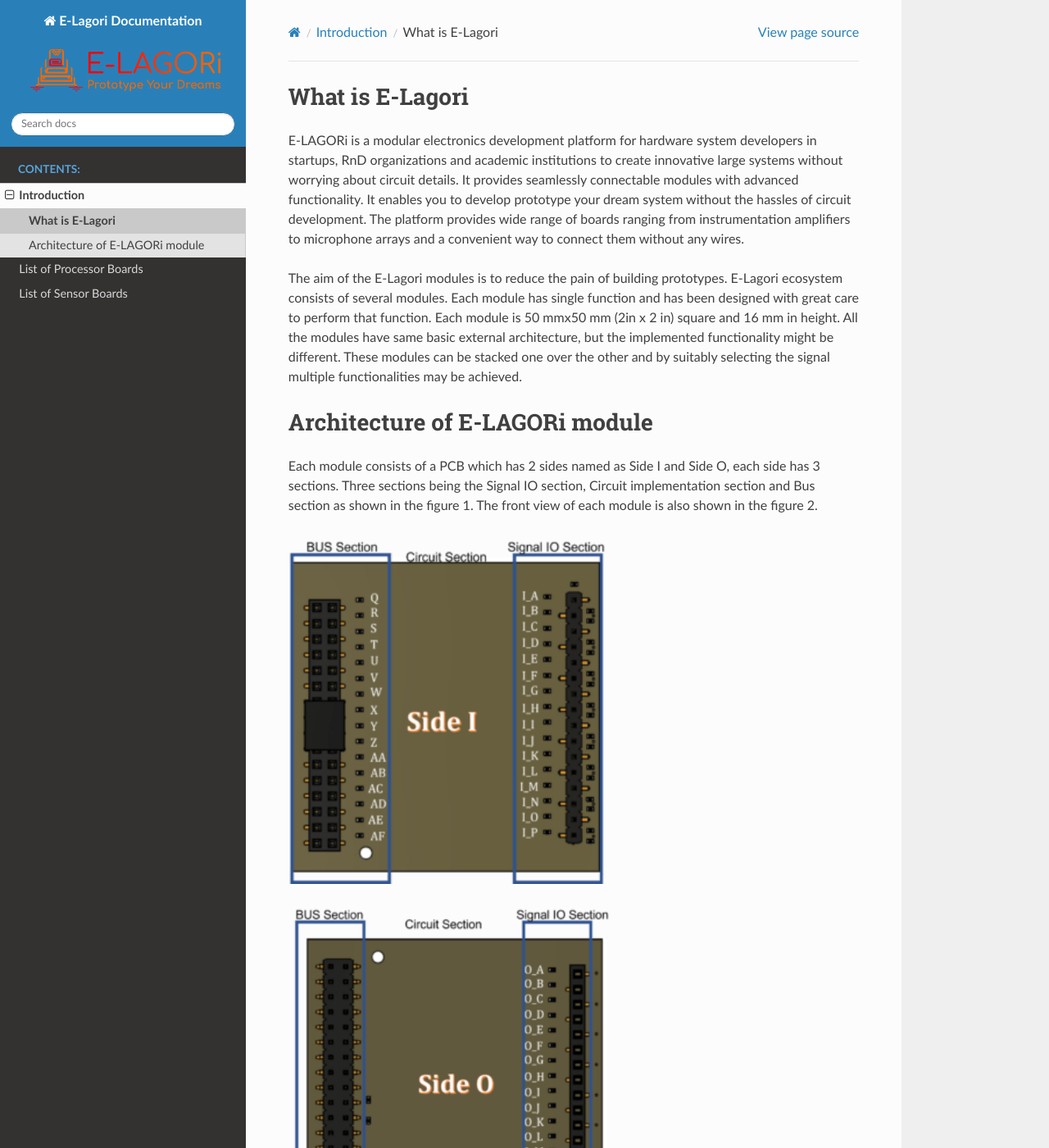
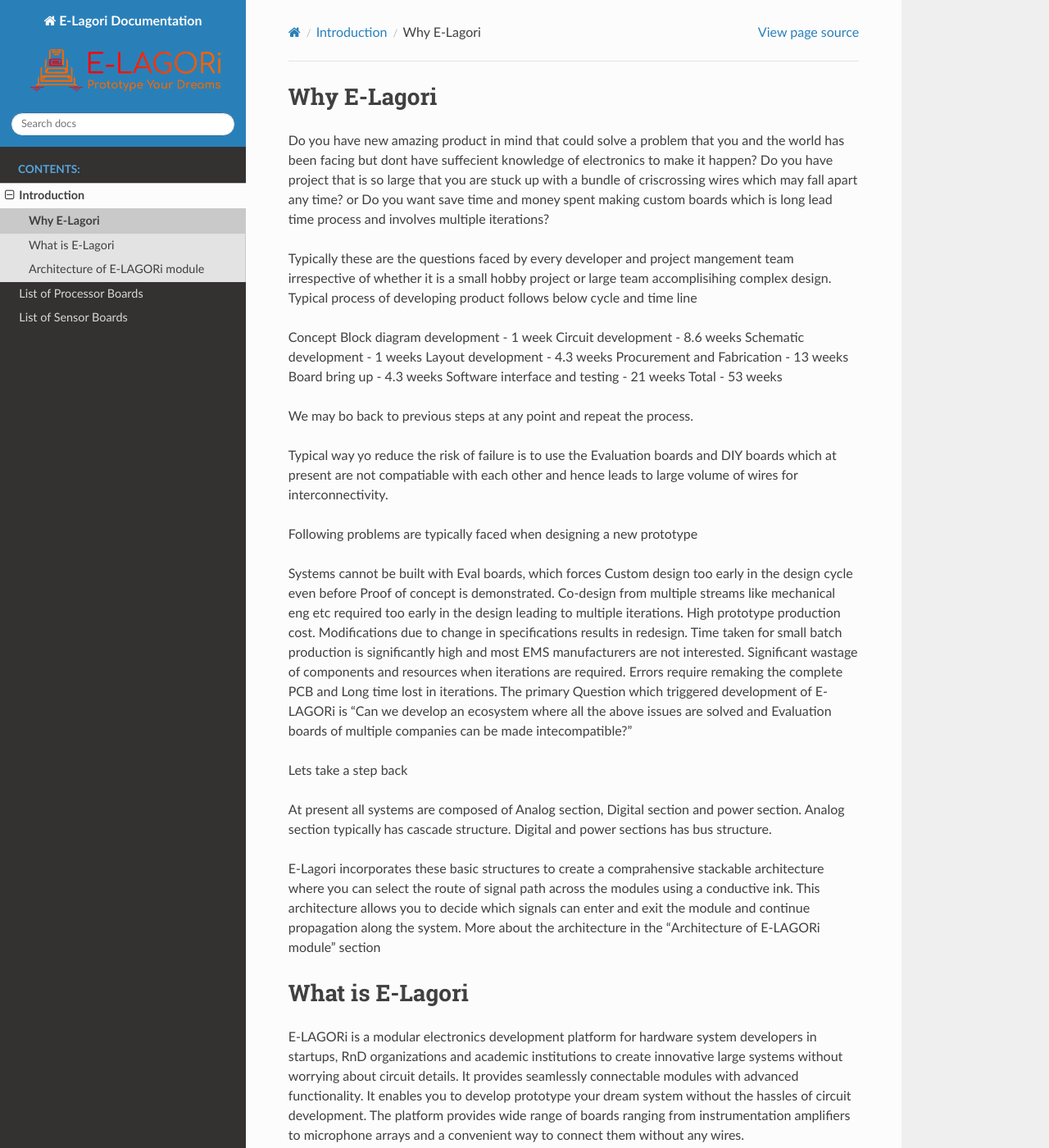
Before and after one commit to E-Lagori-Boards/e-lagori-docs, a Sphinx documentation site: the page built from docs/introduction/what-is-elagori.rst, in a window 1280 px wide and 1400 px high. Shown: the whole window at 82% size. Built offline with Sphinx 7.4.7 and the Read the Docs theme 2.0.0, drawn with Linux system fonts in a browser that asks for light colours; pages that are not in the unit, such as notebooks, are missing from menus.

Commit message:
Update what-is-elagori.rst
Added Why E-LAGORi

```diff
--- a/docs/introduction/what-is-elagori.rst
+++ b/docs/introduction/what-is-elagori.rst
@@ -1,3 +1,33 @@
+++++++++++++++++
+Why E-Lagori
+++++++++++++++++
+Do you have new amazing product in mind that could solve a problem that you and the world has been facing but dont have suffecient knowledge of electronics to make it happen? Do you have project that is so large that you are stuck up with a bundle of criscrossing wires which may fall apart any time? or Do you want save time and money spent making custom boards which is long lead time process and involves multiple iterations?
+
+Typically these are the questions faced by every developer and project mangement team irrespective of whether it is a small hobby project or large team accomplisihing complex design. Typical process of developing product follows below cycle and time line
+
+Concept Block diagram development - 1 week Circuit development - 8.6 weeks Schematic development - 1 weeks Layout development - 4.3 weeks Procurement and Fabrication - 13 weeks Board bring up - 4.3 weeks Software interface and testing - 21 weeks Total - 53 weeks
+
+We may bo back to previous steps at any point and repeat the process.
+
+Typical way yo reduce the risk of failure is to use the Evaluation boards and DIY boards which at present are not compatiable with each other and hence leads to large volume of wires for interconnectivity.
+
+Following problems are typically faced when designing a new prototype
+
+Systems cannot be built with Eval boards, which forces Custom design too early in the design cycle even before Proof of concept is demonstrated.
+Co-design from multiple streams like mechanical eng etc required too early in the design leading to multiple iterations.
+High prototype production cost.
+Modifications due to change in specifications results in redesign.
+Time taken for small batch production is significantly high and most EMS manufacturers are not interested.
+Significant wastage of components and resources when iterations are required.
+Errors require remaking the complete PCB and Long time lost in iterations.
+The primary Question which triggered development of E-LAGORi is "Can we develop an ecosystem where all the above issues are solved and Evaluation boards of multiple companies can be made intecompatible?"
+
+Lets take a step back
+
+At present all systems are composed of Analog section, Digital section and power section. Analog section typically has cascade structure. Digital and power sections has bus structure.
+
+E-Lagori incorporates these basic structures to create a comprahensive stackable architecture where you can select the route of signal path across the modules using a conductive ink. This architecture allows you to decide which signals can enter and exit the module and continue propagation along the system. More about the architecture in the "Architecture of E-LAGORi module" section
+
 ++++++++++++++++
 What is E-Lagori
 ++++++++++++++++
```
